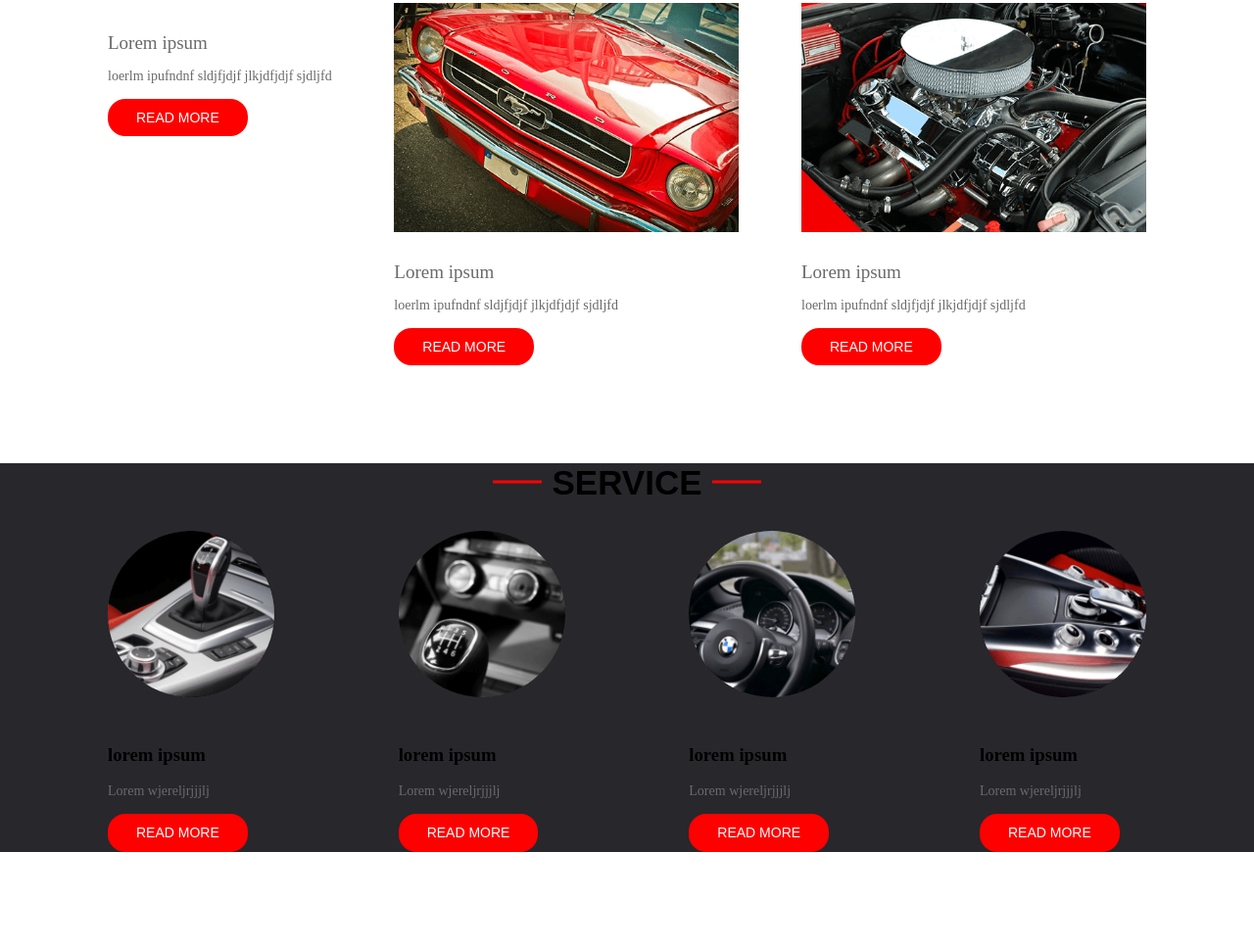
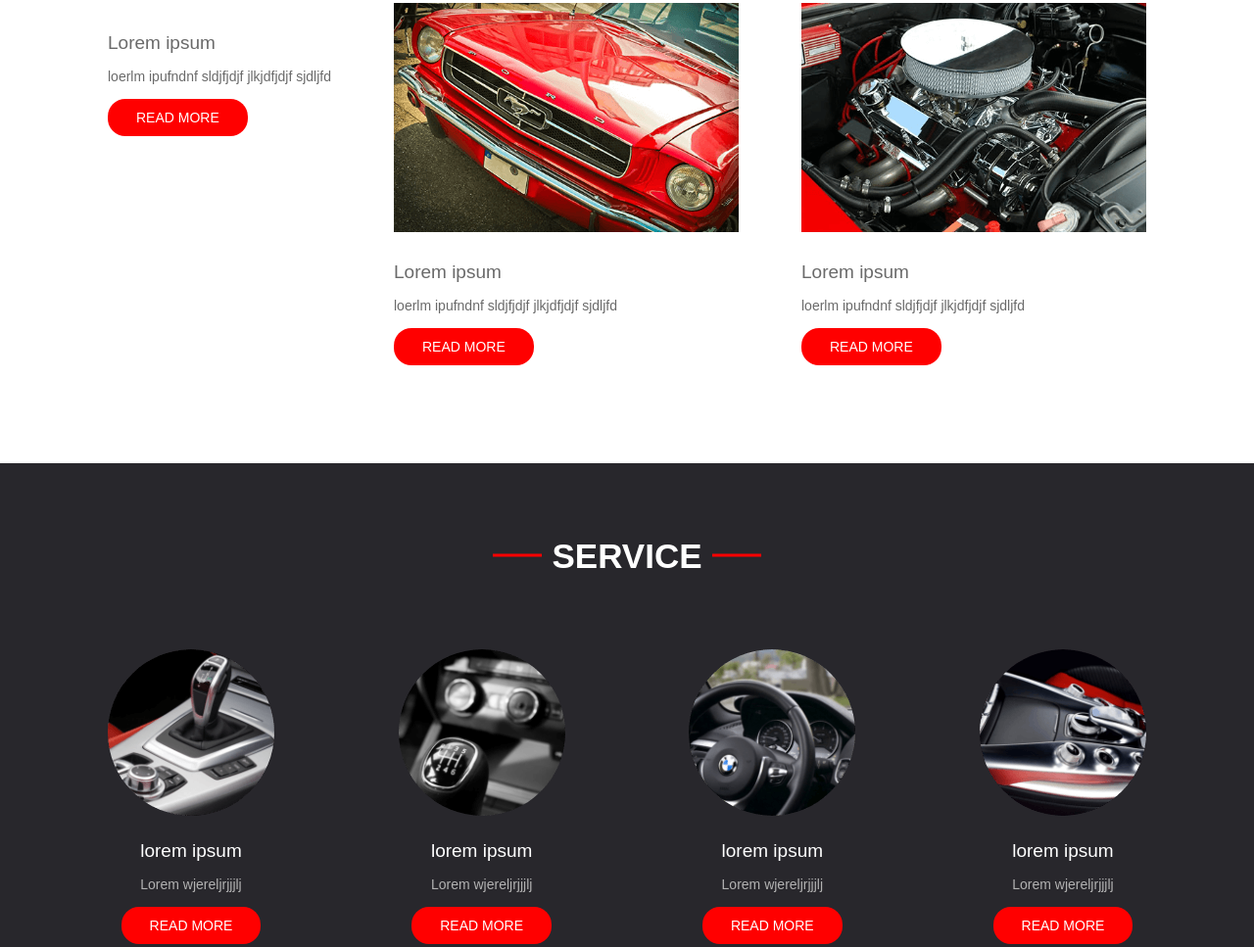
Before and after one commit to DevYadav-D/car_sharing, a website: page index.html in a window 1280 px wide. Shown: the part 891-1858 px from the top of the page at 98% size. Drawn offline with Linux system fonts and the light colour scheme.

Commit message:
service section

```diff
--- a/index.html
+++ b/index.html
@@ -74,25 +74,25 @@
                 <div class="service__box">
                     <div class="service__item">
                         <img src="./src/images/mini1.png" alt="" class="service__img">
-                        <h3 class="service_hdlSecondary">lorem ipsum</h3>
+                        <h3 class="service__hdlSecondary">lorem ipsum</h3>
                         <p class="service__text">Lorem wjereljrjjjlj</p>
                         <a href="" class="service__more">READ MORE</a>
                     </div>
                     <div class="service__item">
                         <img src="./src/images/mini2.png" alt="" class="service__img">
-                        <h3 class="service_hdlSecondary">lorem ipsum</h3>
+                        <h3 class="service__hdlSecondary">lorem ipsum</h3>
                         <p class="service__text">Lorem wjereljrjjjlj</p>
                         <a href="" class="service__more">READ MORE</a>
                     </div>
                     <div class="service__item">
                         <img src="./src/images/mini3.png" alt="" class="service__img">
-                        <h3 class="service_hdlSecondary">lorem ipsum</h3>
+                        <h3 class="service__hdlSecondary">lorem ipsum</h3>
                         <p class="service__text">Lorem wjereljrjjjlj</p>
                         <a href="" class="service__more">READ MORE</a>
                     </div>
                     <div class="service__item">
                         <img src="./src/images/mini4.png" alt="" class="service__img">
-                        <h3 class="service_hdlSecondary">lorem ipsum</h3>
+                        <h3 class="service__hdlSecondary">lorem ipsum</h3>
                         <p class="service__text">Lorem wjereljrjjjlj</p>
                         <a href="" class="service__more">READ MORE</a>
                     </div>
--- a/src/scss/components/blog.scss
+++ b/src/scss/components/blog.scss
@@ -5,7 +5,7 @@
 
 .blog{
     &__hdl{
-        @extend %hdl;
+        @include hdl;
 
     }
     &__box{
--- a/src/scss/components/hdls.scss
+++ b/src/scss/components/hdls.scss
@@ -10,12 +10,13 @@
     position: absolute;
     top: 50%;
 }
-%hdl{
-    color:black;
+@mixin hdl($color:black){
+    color:$color;
     font-family: sans-serif;
     text-transform: uppercase;
     font-size: rem(35px);
     text-align: center;
+    margin-top: 0;
     span {
         position: relative;
         &::before{
--- a/src/scss/components/intro.scss
+++ b/src/scss/components/intro.scss
@@ -45,7 +45,7 @@
 
         // background-color: $primary-color;
         // border:0;
-        // border-radius: rem(33px);
+        // border-radius: exrem(33px);
         // color: white;
         // font-family: sans-serif;
         // text-transform: uppercase;
--- a/src/scss/components/service.scss
+++ b/src/scss/components/service.scss
@@ -1,40 +1,49 @@
-@import "hdls.scss";
-@import "../config.scss";
-@import "../utils/functions.scss";
-@import "../utils/mixins.scss";
+@import "hdls";
+@import "../config";
+@import "../utils/functions";
+@import "../utils/mixins";
 
-.service{
+.service {
+  padding-top: rem(75px);
+  padding-bottom: rem(100px);
   &__hdl{
-        @extend %hdl;
-
+    @include hdl($color:$secondary-text-color);
+    margin-bottom: rem(75px);
   }
   &__box{
     display: flex;
     justify-content: space-between;
   }
-    &__article{
-        padding-right: rem(16px);
-        &:last-child{
+  &__item{
+    padding-right: rem(10px);
+    max-width: rem(231px);
+    display: flex;
+    flex-direction: column;
+    justify-content: center;
+    align-items: center;
+    &:last-child {
       padding-right: 0;
     }
   }
   &__img{
     width: 100%;
+    max-width: rem(170px);
+    height: auto;
     padding-bottom: rem(25px);
   }
   &__hdlSecondary{
-        @include text(rem(19px));
+    @include text(rem(19px), $color:$secondary-text-color);
     padding-bottom: rem(15px);
     margin: 0;
+    text-align: center;
+
   }
   &__text{
-        @include text(rem(14px));
+    @include text(rem(14px), $color: $ternary-text-color);
     padding-bottom: rem(15px);
     margin: 0;
-    //     color:$primary-text-color;
-    //     font-family: sans-serif;
-    //     font-size: rem(16px);
-    //     font-weight: normal;
+    text-align: center;
+
   }
   &__more{
     @include btn(rem(11px), rem(29px), rem(14px));
--- a/src/scss/config.scss
+++ b/src/scss/config.scss
@@ -2,4 +2,8 @@ $images-path: "../images";
 
 $base-font-size: 16px;
 $primary-color: #FF0000;
+$secondary-color: #FFFFFF;
+
 $primary-text-color: #6A6A6A;
+$secondary-text-color: #FFFFFF;
+$ternary-text-color: #B2B2B2;
--- a/src/scss/utils/mixins.scss
+++ b/src/scss/utils/mixins.scss
@@ -2,14 +2,14 @@
 @import "../config.scss";
 @import "functions.scss";
 
-@mixin text( $size:$rem(base-font-size), $color:$primary-text-color, $family:'sans-serif'){
+@mixin text( $size:$rem(base-font-size), $color:$primary-text-color, $family:sans-serif){
     color:$color;
     font-family: $family;
     font-size: $size;
     font-weight: normal;
 }
 
-@mixin btn($padding-h, $padding-v, $font-size, $bg:$primary-color, $color: white){
+@mixin btn($padding-h, $padding-v, $font-size, $bg:$primary-color, $color: $secondary-text-color){
 
     // @debug "padding-h: #{$padding-h}, font size: #{$font-size}";
 
```
Also changed, not shown: src/css/styles.css, 1 other file. Lines whose indentation alone changed are shown as unchanged.
